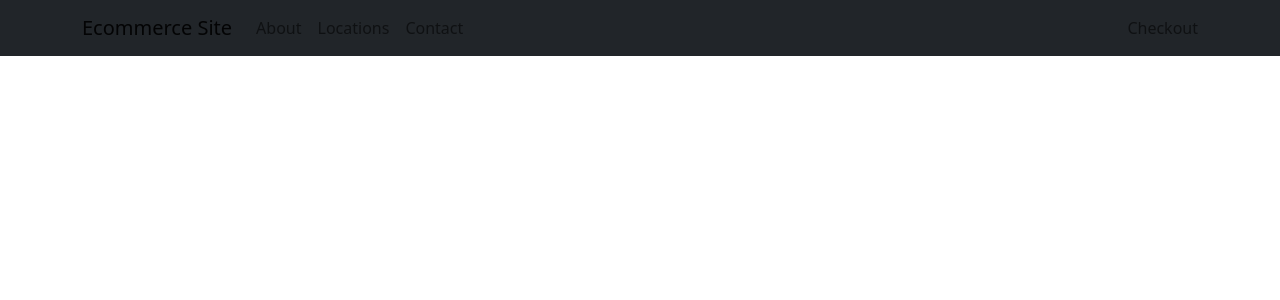
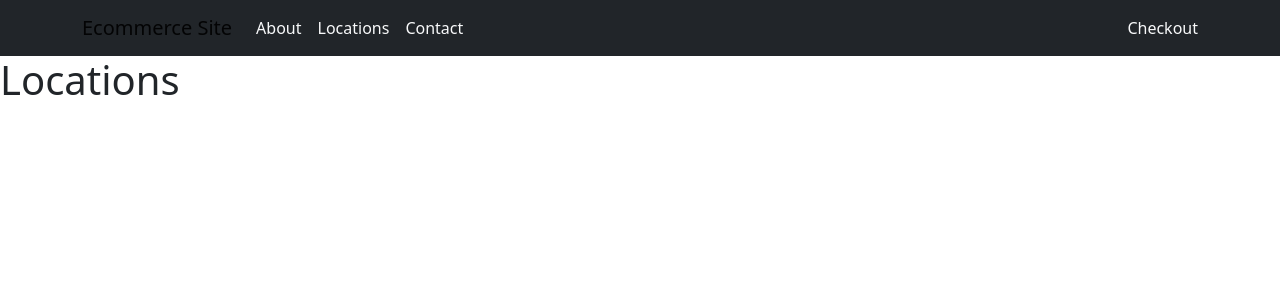
Before and after one commit to seanxbrown/react-ecommerce, a React (Create React App) app: page /locations in a window 1280 px wide. Shown: the top 300 px of the page. Built offline with nearby package versions, Linux system fonts and the light colour scheme.

Commit message:
Feat: Implement router logic

```diff
--- a/package.json
+++ b/package.json
@@ -11,6 +11,7 @@
     "react": "^18.2.0",
     "react-bootstrap": "^2.5.0",
     "react-dom": "^18.2.0",
+    "react-router-dom": "^6.3.0",
     "react-scripts": "5.0.1",
     "web-vitals": "^2.1.4"
   },
--- /dev/null
+++ b/src/About.js
@@ -0,0 +1,14 @@
+import NavbarComponent from "./components/NavbarComponent"
+
+export const About = () => {
+    return (
+        <div>
+        <NavbarComponent></NavbarComponent>
+        <h1>About</h1>
+
+
+        </div>
+    )
+}
+
+export default About
--- a/src/App.css
+++ /dev/null
@@ -1,38 +0,0 @@
-.App {
-  text-align: center;
-}
-
-.App-logo {
-  height: 40vmin;
-  pointer-events: none;
-}
-
-@media (prefers-reduced-motion: no-preference) {
-  .App-logo {
-    animation: App-logo-spin infinite 20s linear;
-  }
-}
-
-.App-header {
-  background-color: #282c34;
-  min-height: 100vh;
-  display: flex;
-  flex-direction: column;
-  align-items: center;
-  justify-content: center;
-  font-size: calc(10px + 2vmin);
-  color: white;
-}
-
-.App-link {
-  color: #61dafb;
-}
-
-@keyframes App-logo-spin {
-  from {
-    transform: rotate(0deg);
-  }
-  to {
-    transform: rotate(360deg);
-  }
-}
--- a/src/App.js
+++ b/src/App.js
@@ -1,4 +1,3 @@
-import './App.css';
 import 'bootstrap/dist/css/bootstrap.min.css';
 import {NavbarComponent} from "./components/NavbarComponent";
 import Container from "react-bootstrap/Container";
@@ -8,6 +7,7 @@ function App() {
   return (
     <div className="App">
       <NavbarComponent></NavbarComponent>
+      <h1>Homepage</h1>
 
 
 
--- /dev/null
+++ b/src/Contact.js
@@ -0,0 +1,13 @@
+import NavbarComponent from "./components/NavbarComponent"
+
+const Contact = () => {
+    return (
+        <div>
+            <NavbarComponent></NavbarComponent>
+            <h1>Contact</h1>
+
+        </div>
+    )
+}
+
+export default Contact
--- /dev/null
+++ b/src/Locations.js
@@ -0,0 +1,13 @@
+import NavbarComponent from "./components/NavbarComponent"
+
+const Locations = () => {
+    return (
+        <div>
+            <NavbarComponent></NavbarComponent>
+            <h1>Locations</h1>
+
+        </div>
+    )
+}
+
+export default Locations
--- /dev/null
+++ b/src/RouteSwitch.js
@@ -0,0 +1,20 @@
+import {BrowserRouter, Routes, Route} from "react-router-dom";
+import App from "./App";
+import About from "./About";
+import Contact from "./Contact";
+import Locations from "./Locations";
+
+const RouteSwitch = () => {
+    return (
+        <BrowserRouter>
+            <Routes>
+                <Route path="/" element={<App />}/>
+                <Route path="/about" element={<About />} />
+                <Route path="/contact" element={<Contact/>} />
+                <Route path="/locations" element={<Locations/>} />
+            </Routes>
+        </BrowserRouter>
+    )
+}
+
+export default RouteSwitch
--- a/src/components/NavbarComponent.js
+++ b/src/components/NavbarComponent.js
@@ -1,22 +1,25 @@
 import Navbar from "react-bootstrap/Navbar";
 import Container from "react-bootstrap/Container";
 import Nav from "react-bootstrap/Nav";
+import {Link} from "react-router-dom";
 
 export const NavbarComponent = () => {
     return (
         <Navbar bg="dark" expand="lg" sticky="top">
             <Container>
-                <Navbar.Brand>Ecommerce Site</Navbar.Brand>
+                <Link className="navbar-brand" to="/">Ecommerce Site</Link>
                 <Navbar.Toggle aria-controls="basic-navbar-nav"></Navbar.Toggle>
                 <Navbar.Collapse id="basic-navbar-nav">
                     <Nav className="me-auto">
-                    <Nav.Link href="#">About</Nav.Link>
-                    <Nav.Link href="#">Locations</Nav.Link>
-                    <Nav.Link href="#">Contact</Nav.Link>
+                    <Link className="nav-link text-light" to="/about">About</Link>
+                    <Link className="nav-link text-light" to="/locations">Locations</Link>
+                    <Link className="nav-link text-light" to="/contact">Contact</Link>
                     </Nav>
-                    <Navbar.Text href="#" className="text-end">Checkout</Navbar.Text>
+                    <Navbar.Text href="#" className="text-end text-light">Checkout</Navbar.Text>
                 </Navbar.Collapse>
             </Container>
         </Navbar>
     )
 }
+
+export default NavbarComponent
--- a/src/index.js
+++ b/src/index.js
@@ -2,10 +2,11 @@ import React from 'react';
 import ReactDOM from 'react-dom/client';
 import './index.css';
 import App from './App';
+import RouteSwitch from "./RouteSwitch"
 
 const root = ReactDOM.createRoot(document.getElementById('root'));
 root.render(
   <React.StrictMode>
-    <App />
+    <RouteSwitch />
   </React.StrictMode>
 );
```
Also changed, not shown: 2 other files (tests, documents, lock files or other folders).
